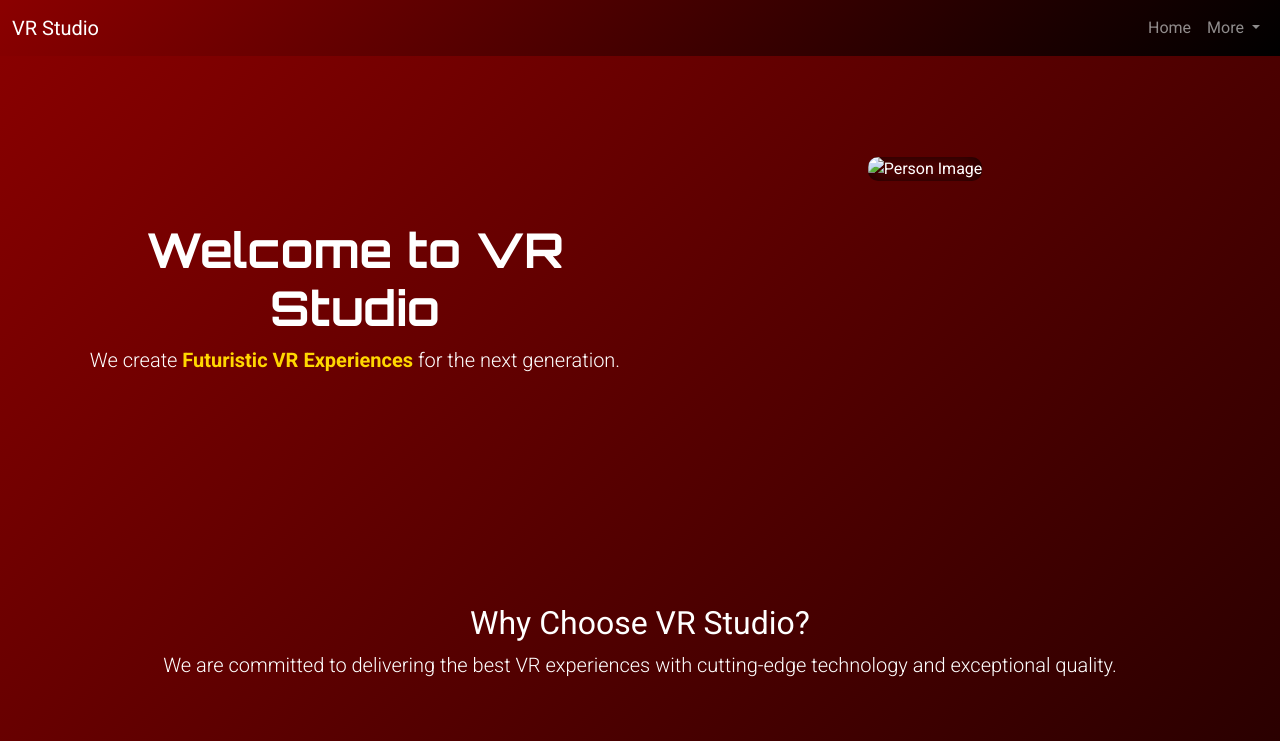
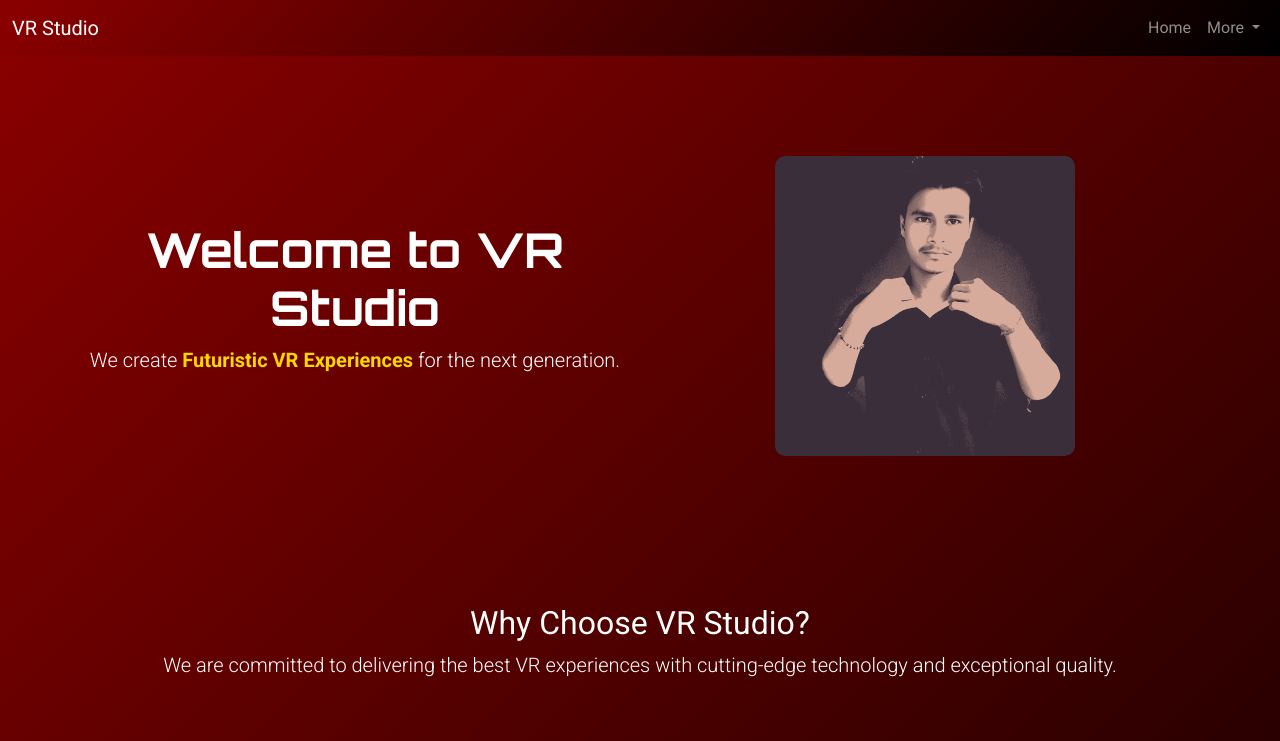
Before and after one commit to vr-studio-tools/Vr-Studio-official, a plain HTML site: page index.html in a window 1280 px wide. Shown: the top 741 px of the page. Drawn offline with nearby package versions, Linux system fonts and the light colour scheme.

Commit message:
Update index.html

```diff
--- a/index.html
+++ b/index.html
@@ -44,7 +44,7 @@
         </div>
         <div class="col-md-6">
           <div class="person-image-container">
-            <img src="person-image.jpg" alt="Person Image" class="person-image">
+            <img src="person-image.png" alt="Person Image" class="person-image">
           </div>
         </div>
       </div>
```
